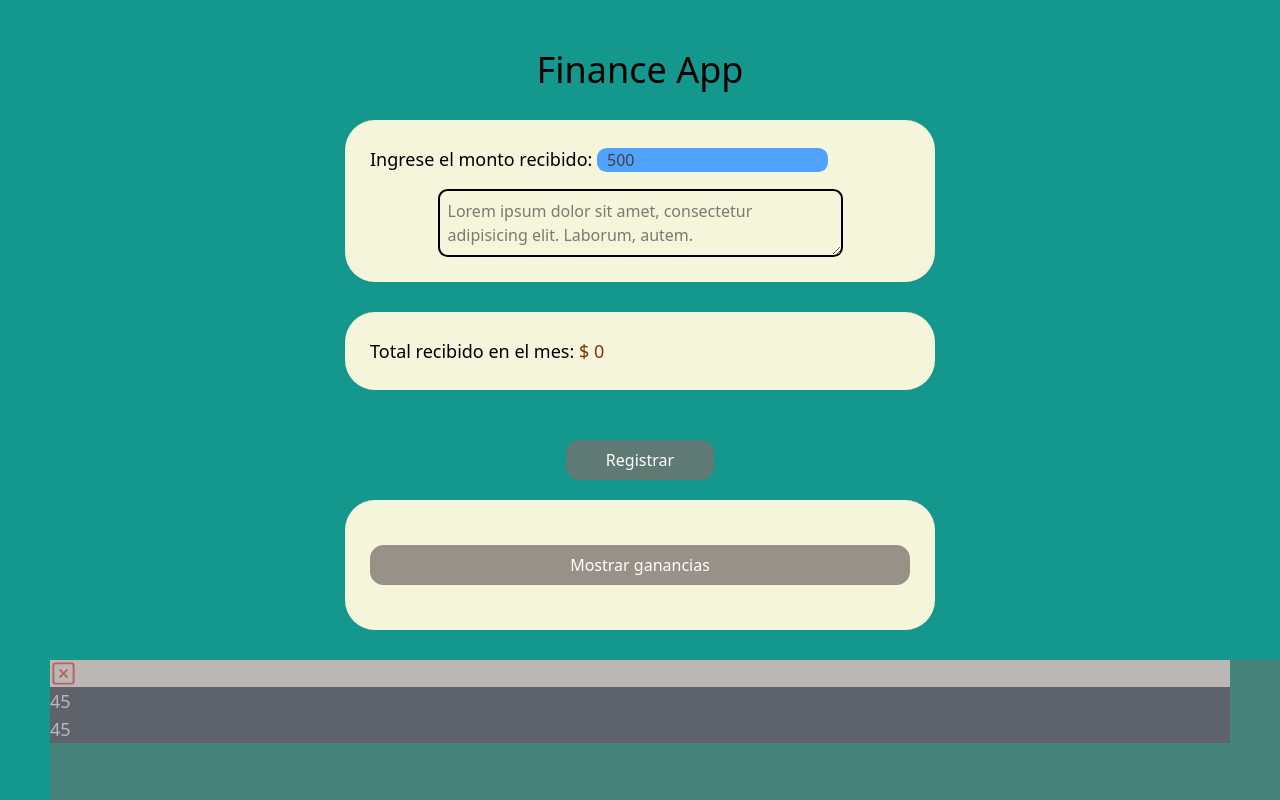
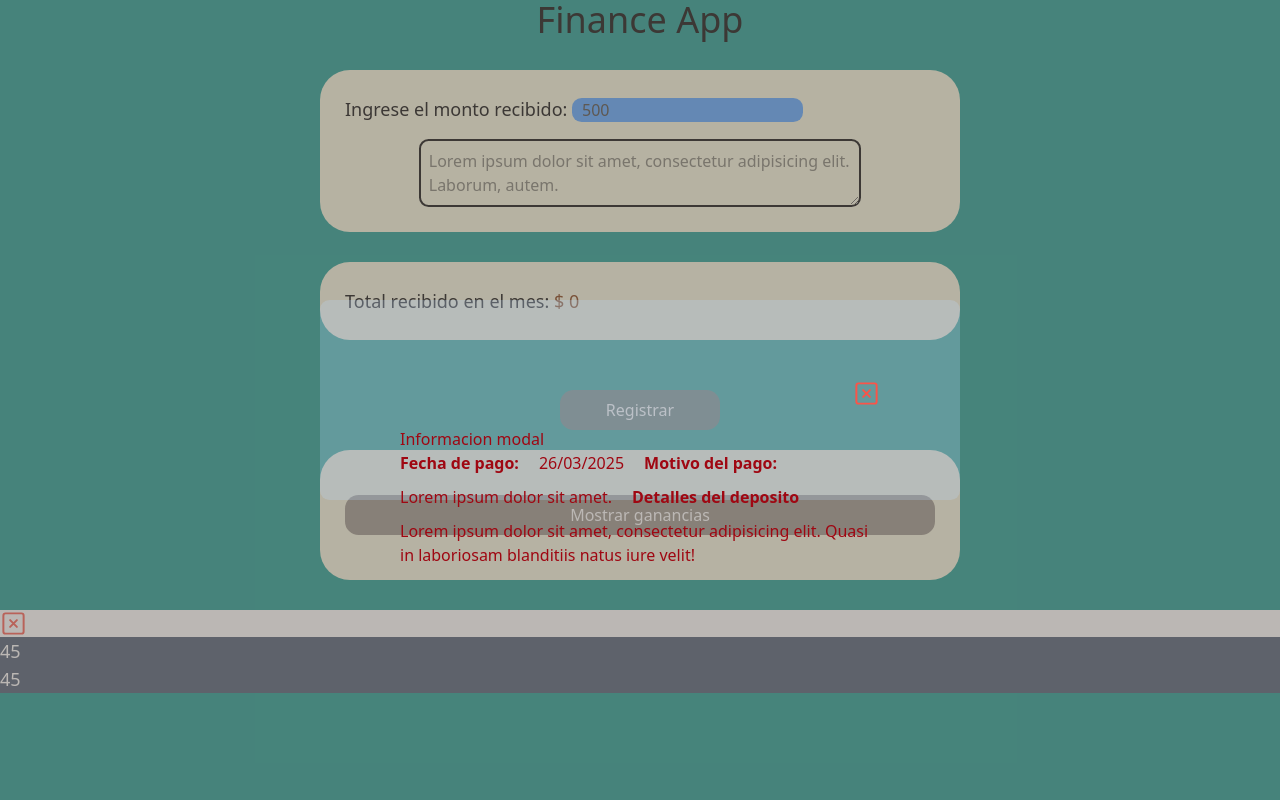
Before and after one commit to BryanGordon/finance, a React (Vite) app: page / in a window 1280 px wide. Built offline with nearby package versions, Linux system fonts and the light colour scheme.

Commit message:
Update global styles

```diff
--- a/src/index.css
+++ b/src/index.css
@@ -33,7 +33,8 @@
   }
 
   main {
-    padding: 50px;
+    display: flex;
+    flex-direction: column;
     min-height: 100vh;
   }
 
```
